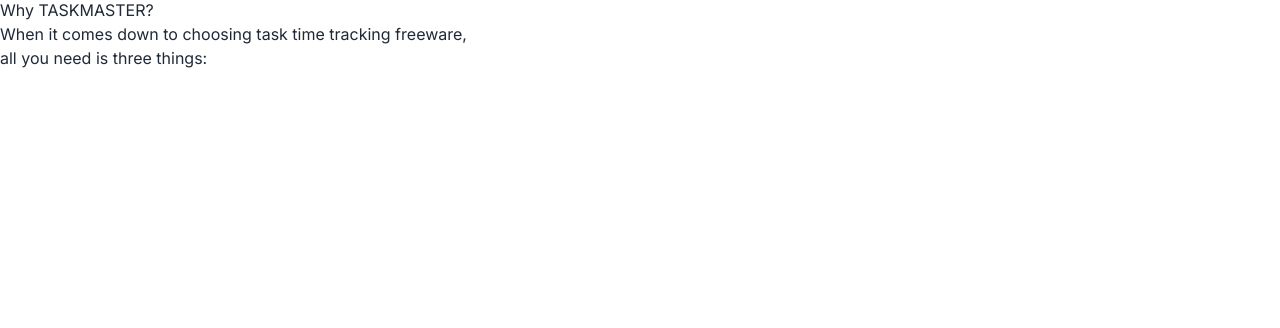
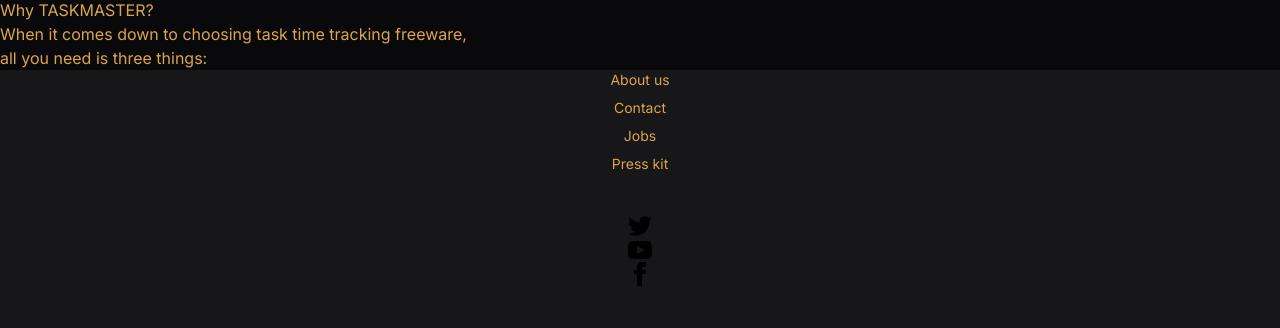
Before and after one commit to Anamul9901/1st-job-task-todo-client, a Next.js app: page / in a window 1280 px wide. Shown: the part 1826-2154 px from the top of the page. Before the commit the page ends 1896 px from the top, so only its background shows below. Built offline with nearby package versions, Linux system fonts and the light colour scheme; no server answers.

Commit message:
footer added

```diff
--- a/src/app/(withLayout)/page.js
+++ b/src/app/(withLayout)/page.js
@@ -1,3 +1,4 @@
+import Footer from "@/component/Footer/Footer";
 import Home from "@/component/Home/Home";
 import Navber from "@/component/Navber/Navber";
 
@@ -6,6 +7,7 @@
     <div>
       <Navber />
       <Home />
+      <Footer />
     </div>
   );
 };
--- a/src/app/layout.js
+++ b/src/app/layout.js
@@ -13,7 +13,7 @@
 
 export default function RootLayout({ children }) {
   return (
-    <html lang="en">
+    <html data-theme="luxury" lang="en">
       <head>
         <link
           href="https://cdn.jsdelivr.net/npm/daisyui@4.7.3/dist/full.min.css"
--- /dev/null
+++ b/src/component/Footer/Footer.js
@@ -0,0 +1,58 @@
+import React from "react";
+
+const Footer = () => {
+  return (
+    <div>
+      <footer className="footer footer-center p-10 bg-base-200 text-base-content rounded">
+        <nav className="grid grid-flow-col gap-4">
+          <a className="link link-hover">About us</a>
+          <a className="link link-hover">Contact</a>
+          <a className="link link-hover">Jobs</a>
+          <a className="link link-hover">Press kit</a>
+        </nav>
+        <nav>
+          <div className="grid grid-flow-col gap-4">
+            <a>
+              <svg
+                xmlns="http://www.w3.org/2000/svg"
+                width="24"
+                height="24"
+                viewBox="0 0 24 24"
+                className="fill-current"
+              >
+                <path d="M24 4.557c-.883.392-1.832.656-2.828.775 1.017-.609 1.798-1.574 2.165-2.724-.951.564-2.005.974-3.127 1.195-.897-.957-2.178-1.555-3.594-1.555-3.179 0-5.515 2.966-4.797 6.045-4.091-.205-7.719-2.165-10.148-5.144-1.29 2.213-.669 5.108 1.523 6.574-.806-.026-1.566-.247-2.229-.616-.054 2.281 1.581 4.415 3.949 4.89-.693.188-1.452.232-2.224.084.626 1.956 2.444 3.379 4.6 3.419-2.07 1.623-4.678 2.348-7.29 2.04 2.179 1.397 4.768 2.212 7.548 2.212 9.142 0 14.307-7.721 13.995-14.646.962-.695 1.797-1.562 2.457-2.549z"></path>
+              </svg>
+            </a>
+            <a>
+              <svg
+                xmlns="http://www.w3.org/2000/svg"
+                width="24"
+                height="24"
+                viewBox="0 0 24 24"
+                className="fill-current"
+              >
+                <path d="M19.615 3.184c-3.604-.246-11.631-.245-15.23 0-3.897.266-4.356 2.62-4.385 8.816.029 6.185.484 8.549 4.385 8.816 3.6.245 11.626.246 15.23 0 3.897-.266 4.356-2.62 4.385-8.816-.029-6.185-.484-8.549-4.385-8.816zm-10.615 12.816v-8l8 3.993-8 4.007z"></path>
+              </svg>
+            </a>
+            <a>
+              <svg
+                xmlns="http://www.w3.org/2000/svg"
+                width="24"
+                height="24"
+                viewBox="0 0 24 24"
+                className="fill-current"
+              >
+                <path d="M9 8h-3v4h3v12h5v-12h3.642l.358-4h-4v-1.667c0-.955.192-1.333 1.115-1.333h2.885v-5h-3.808c-3.596 0-5.192 1.583-5.192 4.615v3.385z"></path>
+              </svg>
+            </a>
+          </div>
+        </nav>
+        <aside>
+          <p>Copyright © 2024 - All right reserved by ACME Industries Ltd</p>
+        </aside>
+      </footer>
+    </div>
+  );
+};
+
+export default Footer;
--- a/tailwind.config.js
+++ b/tailwind.config.js
@@ -12,7 +12,9 @@
         "gradient-conic":
           "conic-gradient(from 180deg at 50% 50%, var(--tw-gradient-stops))",
       },
+
     },
   },
   plugins: [require("daisyui")],
+
 };
```
